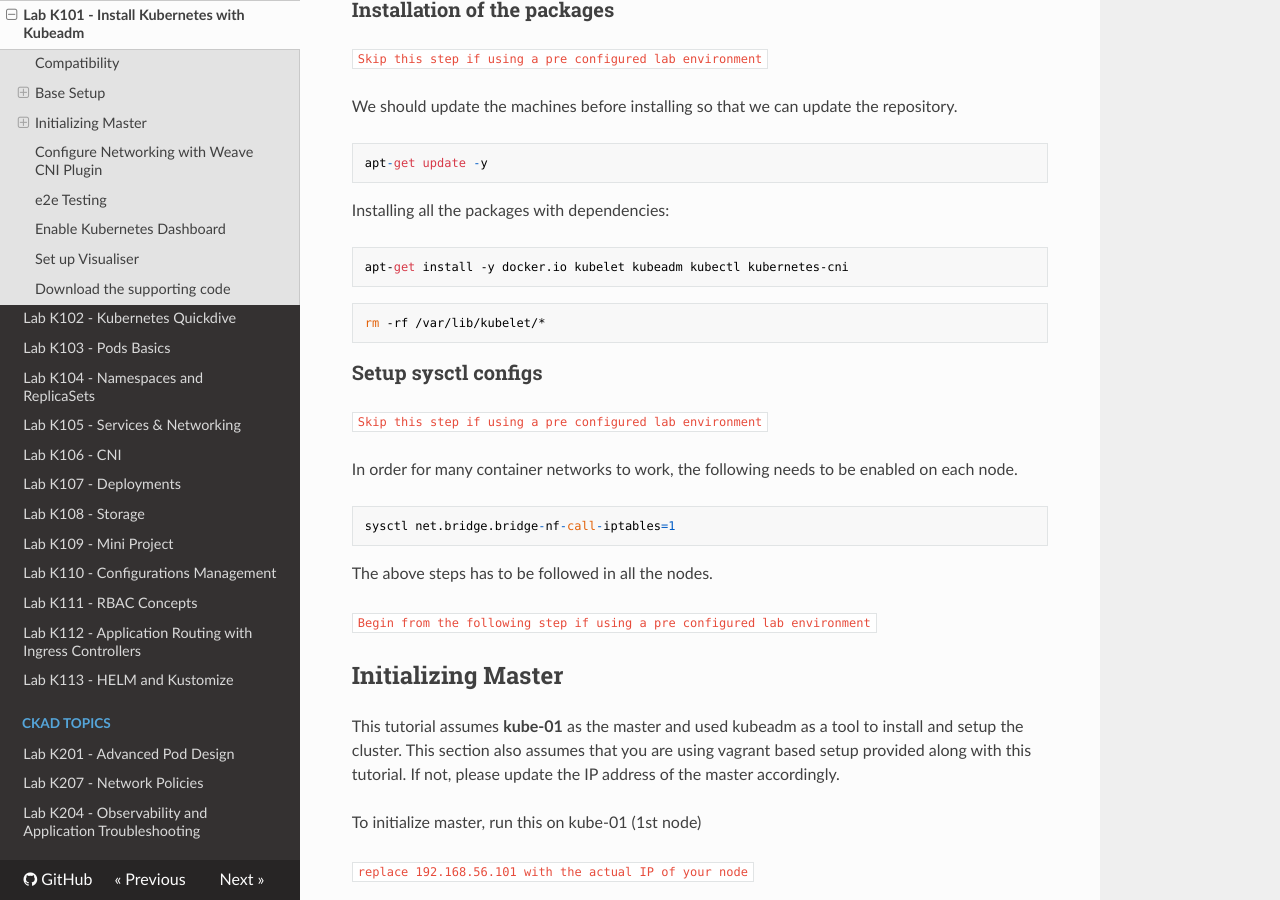
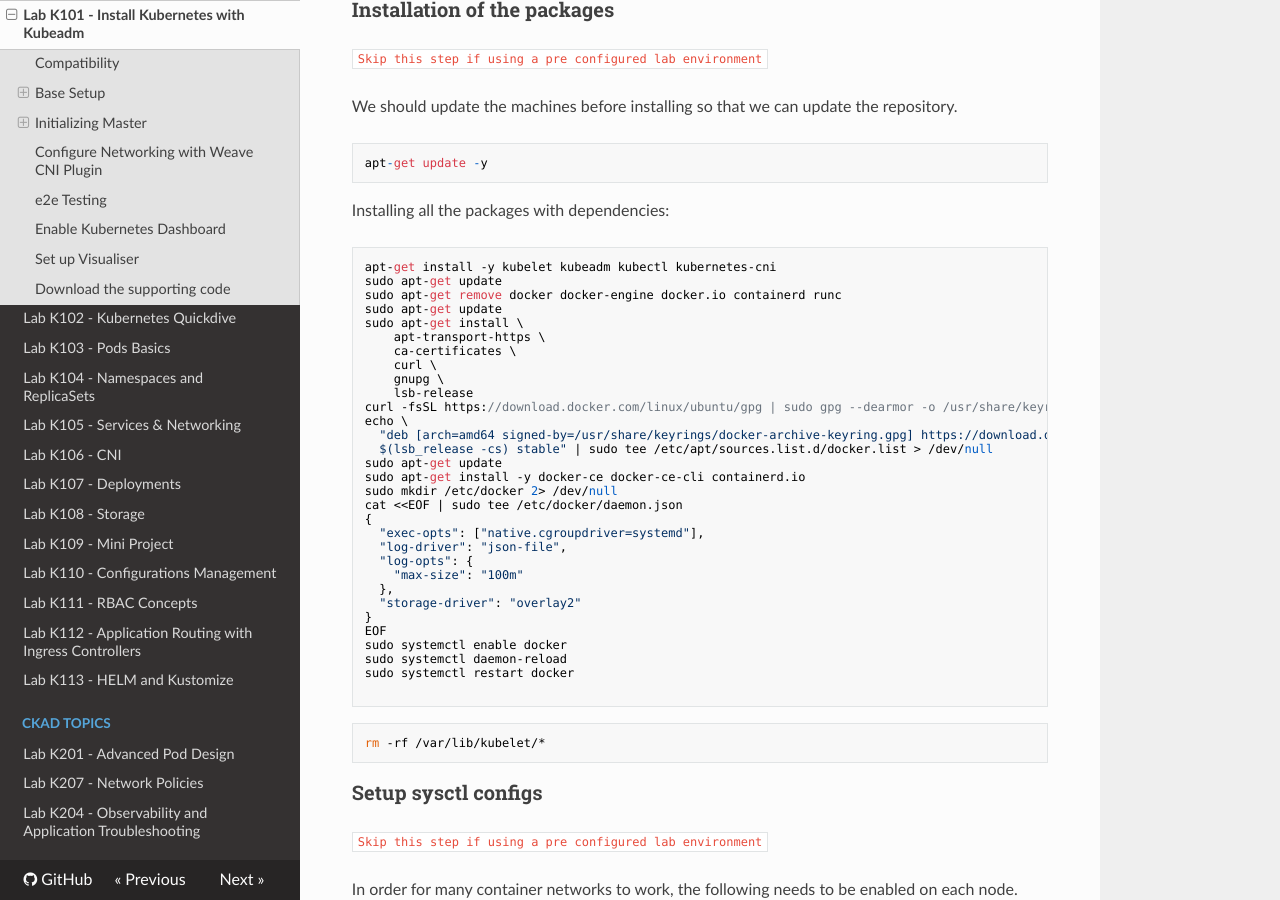
Before and after one commit to schoolofdevops/kubernetes-labguide, an MkDocs documentation site: the page built from chapters/install_kubernetes_with_kubeadm.md, in a window 1280 px wide and 900 px high, scrolled down 1043 px. Built offline with MkDocs 1.6.1, drawn with Linux system fonts in a browser that asks for light colours; nearby versions of some CDN libraries; old or Windows-style settings are respelled for this version of MkDocs.

Commit message:
Changes are needed for support 1.22.2
Docker Install has changed and also we need to set cgroups for docker as per kubernetes.io document - https://kubernetes.io/docs/setup/production-environment/container-runtimes/#docker

````diff
--- a/chapters/install_kubernetes_with_kubeadm.md
+++ b/chapters/install_kubernetes_with_kubeadm.md
@@ -47,7 +47,37 @@ apt-get update -y
 ```
 Installing all the packages with dependencies:
 ```
-apt-get install -y docker.io kubelet kubeadm kubectl kubernetes-cni
+apt-get install -y kubelet kubeadm kubectl kubernetes-cni
+sudo apt-get update
+sudo apt-get remove docker docker-engine docker.io containerd runc
+sudo apt-get update
+sudo apt-get install \
+    apt-transport-https \
+    ca-certificates \
+    curl \
+    gnupg \
+    lsb-release
+curl -fsSL https://download.docker.com/linux/ubuntu/gpg | sudo gpg --dearmor -o /usr/share/keyrings/docker-archive-keyring.gpg
+echo \
+  "deb [arch=amd64 signed-by=/usr/share/keyrings/docker-archive-keyring.gpg] https://download.docker.com/linux/ubuntu \
+  $(lsb_release -cs) stable" | sudo tee /etc/apt/sources.list.d/docker.list > /dev/null
+sudo apt-get update
+sudo apt-get install -y docker-ce docker-ce-cli containerd.io
+sudo mkdir /etc/docker 2> /dev/null
+cat <<EOF | sudo tee /etc/docker/daemon.json
+{
+  "exec-opts": ["native.cgroupdriver=systemd"],
+  "log-driver": "json-file",
+  "log-opts": {
+    "max-size": "100m"
+  },
+  "storage-driver": "overlay2"
+}
+EOF
+sudo systemctl enable docker
+sudo systemctl daemon-reload
+sudo systemctl restart docker
+
 ```
 ```
 rm -rf /var/lib/kubelet/*
````
